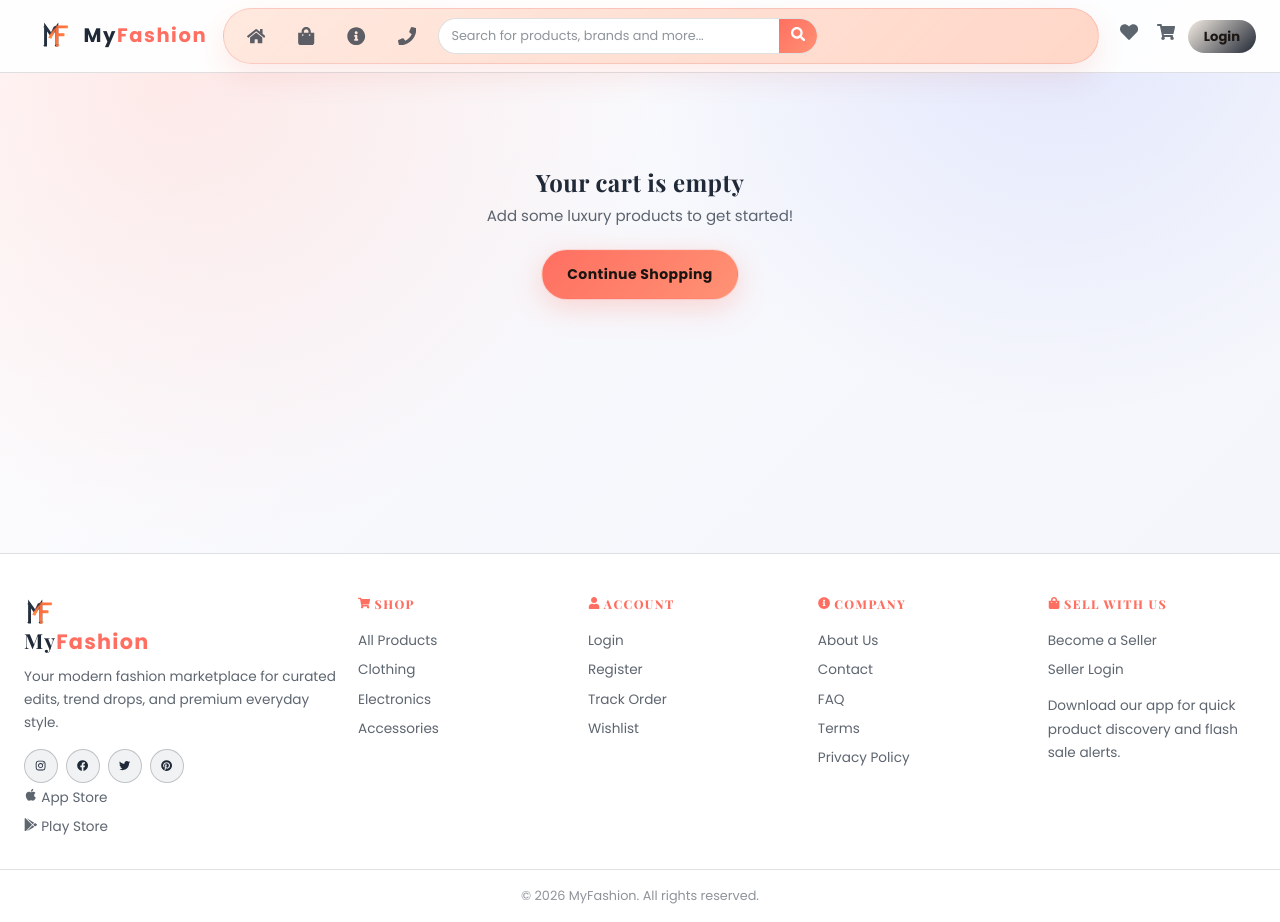
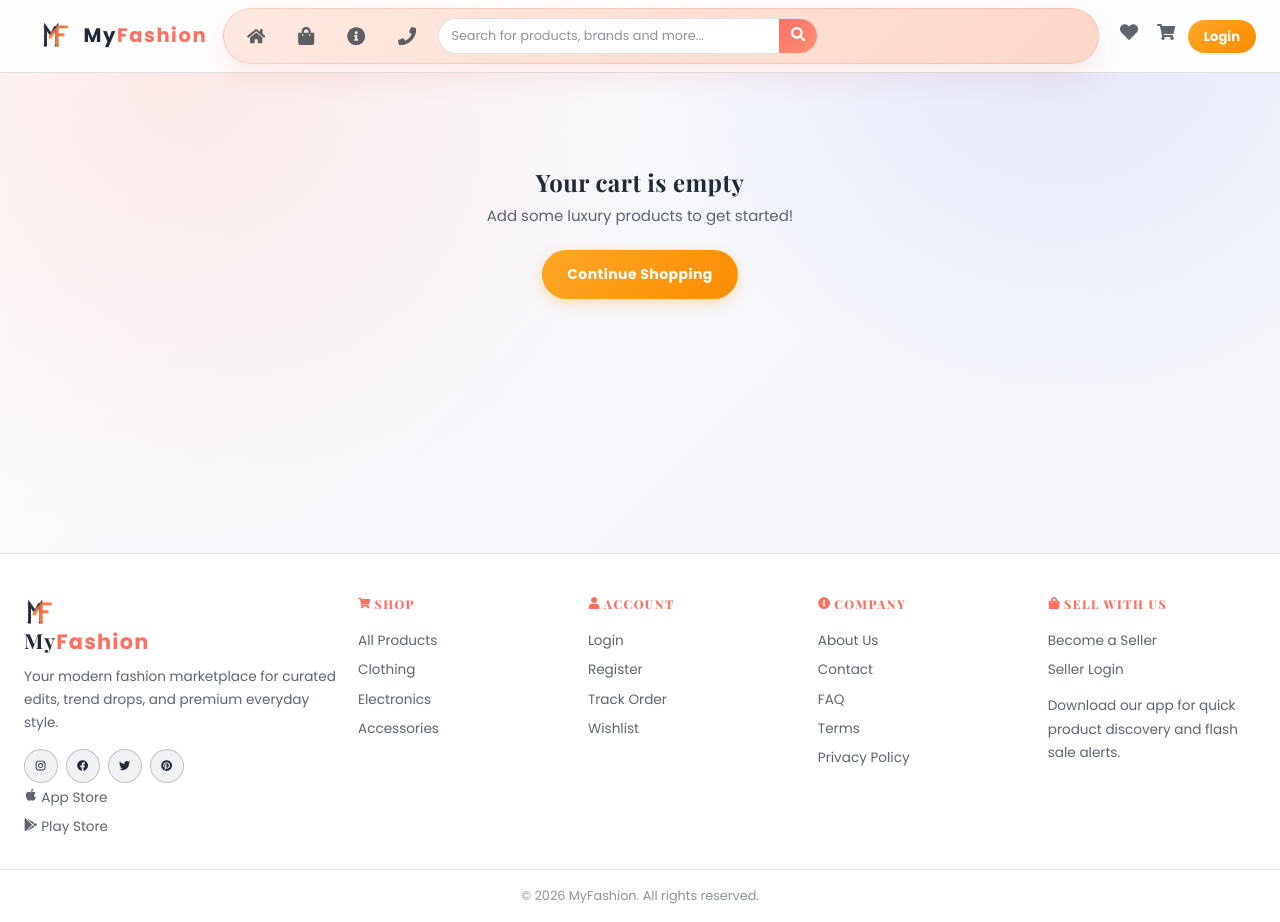
Before and after one commit to Devin471/Deploy_with_k8s_on_aws, a React (Create React App) app in the folder frontend/: page /cart in a window 1280 px wide. Built offline with nearby package versions, Linux system fonts and the light colour scheme; no server answers.

Commit message:
Change all button colors to orange gradient for consistent UI/UX across website

```diff
--- a/frontend/src/App.css
+++ b/frontend/src/App.css
@@ -24,14 +24,15 @@
 }
 
 .btn-primary {
-  background: linear-gradient(135deg, var(--coral), #ff9274);
-  color: #1a1412;
-  box-shadow: var(--glow-coral);
+  background: linear-gradient(135deg, #ffa726 0%, #fb8c00 100%);
+  color: #fff;
+  box-shadow: 0 4px 14px rgba(255, 152, 0, 0.3);
 }
 
 .btn-primary:hover {
   transform: translateY(-2px) scale(1.01);
-  box-shadow: 0 0 0 1px rgba(255, 111, 97, 0.28), 0 12px 32px rgba(255, 111, 97, 0.36);
+  box-shadow: 0 6px 20px rgba(255, 152, 0, 0.45);
+  background: linear-gradient(135deg, #fb8c00 0%, #f57c00 100%);
 }
 
 .btn-secondary {
--- a/frontend/src/components/ErrorBoundary.css
+++ b/frontend/src/components/ErrorBoundary.css
@@ -90,23 +90,24 @@
 }
 
 .btn-primary {
-  background: linear-gradient(135deg, #d4a857, #c89840);
-  color: #1a1917;
+  background: linear-gradient(135deg, #ffa726 0%, #fb8c00 100%);
+  color: #fff;
 }
 
 .btn-primary:hover {
   transform: translateY(-2px);
-  box-shadow: 0 8px 16px rgba(212, 168, 67, 0.3);
+  box-shadow: 0 8px 16px rgba(255, 152, 0, 0.4);
+  background: linear-gradient(135deg, #fb8c00 0%, #f57c00 100%);
 }
 
 .btn-secondary {
-  background: rgba(255, 255, 255, 0.1);
-  color: #d4a857;
-  border: 1px solid rgba(212, 168, 67, 0.3);
+  background: rgba(255, 167, 38, 0.1);
+  color: #f57c00;
+  border: 1px solid rgba(255, 167, 38, 0.3);
 }
 
 .btn-secondary:hover {
-  background: rgba(212, 168, 67, 0.15);
+  background: rgba(255, 167, 38, 0.2);
   transform: translateY(-2px);
 }
 
--- a/frontend/src/components/Navbar.css
+++ b/frontend/src/components/Navbar.css
@@ -137,14 +137,14 @@
 
 .nav-login-btn {
   padding: 0.45rem 1rem;
-  background: linear-gradient(135deg, var(--beige), var(--beige-soft));
-  color: #1d1714;
+  background: linear-gradient(135deg, #ffa726 0%, #fb8c00 100%);
+  color: #fff;
   font-weight: 700;
   font-size: 0.82rem;
   border-radius: 999px;
 }
 
-.nav-login-btn:hover { transform: translateY(-1px); }
+.nav-login-btn:hover { transform: translateY(-1px); box-shadow: 0 4px 12px rgba(255, 152, 0, 0.3); }
 
 .nav-dropdown { position: relative; }
 .nav-user-btn { display: flex; align-items: center; gap: 0.36rem; background: none; border: none; cursor: pointer; padding: 0.3rem; }
--- a/frontend/src/components/ProductCard.css
+++ b/frontend/src/components/ProductCard.css
@@ -155,19 +155,19 @@
 }
 
 .edit-btn {
-  background-color: #f39c12;
+  background: linear-gradient(135deg, #ffa726 0%, #fb8c00 100%);
   color: white;
 }
 
 .edit-btn:hover {
-  background-color: #e67e22;
+  background: linear-gradient(135deg, #fb8c00 0%, #f57c00 100%);
 }
 
 .delete-btn {
-  background-color: #e74c3c;
+  background: linear-gradient(135deg, #e74c3c 0%, #c0392b 100%);
   color: white;
 }
 
 .delete-btn:hover {
-  background-color: #c0392b;
+  background: linear-gradient(135deg, #c0392b 0%, #a02c21 100%);
 }
--- a/frontend/src/pages/Checkout.css
+++ b/frontend/src/pages/Checkout.css
@@ -224,9 +224,15 @@
 }
 
 .btn-primary {
-  background: #111;
+  background: linear-gradient(135deg, #ffa726 0%, #fb8c00 100%);
   color: #fff;
   padding: 0.82rem;
+  transition: all 0.3s ease;
+}
+
+.btn-primary:hover:not(:disabled) {
+  background: linear-gradient(135deg, #fb8c00 0%, #f57c00 100%);
+  transform: translateY(-2px);
 }
 
 .btn-primary:disabled {
--- a/frontend/src/pages/SellerDashboard.css
+++ b/frontend/src/pages/SellerDashboard.css
@@ -12,8 +12,8 @@
 .sd-user-info { display:flex; align-items:center; gap:.6rem; margin-bottom:.6rem; }
 .sd-user-avatar { width:32px; height:32px; border-radius:50%; background:linear-gradient(135deg,var(--gold),var(--gold-dark)); color:#000; font-size:.8rem; font-weight:700; display:flex; align-items:center; justify-content:center; }
 .sd-user-info span:last-child { color:var(--text-muted); font-size:.85rem; }
-.sd-sidebar-footer button { width:100%; padding:.5rem; background:rgba(231,76,60,.1); border:1px solid rgba(231,76,60,.2); color:#e74c3c; border-radius:var(--radius); cursor:pointer; font-size:.82rem; font-family:inherit; transition:all .3s; }
-.sd-sidebar-footer button:hover { background:rgba(231,76,60,.2); }
+.sd-sidebar-footer button { width:100%; padding:.5rem; background:linear-gradient(135deg, #ffa726 0%, #fb8c00 100%); border:1px solid rgba(255,152,0,.3); color:#fff; border-radius:var(--radius); cursor:pointer; font-size:.82rem; font-family:inherit; transition:all .3s; }
+.sd-sidebar-footer button:hover { background:linear-gradient(135deg, #fb8c00 0%, #f57c00 100%); box-shadow:0 4px 12px rgba(255,152,0,.3); }
 
 /* Hamburger Menu */
 .sd-hamburger { display:none; position:fixed; top:1rem; left:1rem; z-index:1000; width:40px; height:40px; padding:0; background:#fff; border:1px solid rgba(212,168,67,.2); border-radius:var(--radius); cursor:pointer; flex-direction:column; justify-content:center; align-items:center; gap:6px; transition:all .3s; }
@@ -49,8 +49,8 @@
 .sd-badge.shipped { background:rgba(52,152,219,.1); color:#3498db; }
 .sd-badge.delivered { background:rgba(39,174,96,.1); color:#27ae60; }
 .sd-badge.cancelled { background:rgba(231,76,60,.1); color:#e74c3c; }
-.sd-action-btn { padding:.3rem .6rem; background:rgba(212,168,67,.08); border:1px solid rgba(212,168,67,.15); color:var(--gold); border-radius:4px; cursor:pointer; font-size:.78rem; margin-right:.3rem; transition:all .3s; font-family:inherit; }
-.sd-action-btn:hover { background:var(--gold); color:#000; }
+.sd-action-btn { padding:.3rem .6rem; background:rgba(255,167,38,.1); border:1px solid rgba(255,167,38,.3); color:#f57c00; border-radius:4px; cursor:pointer; font-size:.78rem; margin-right:.3rem; transition:all .3s; font-family:inherit; }
+.sd-action-btn:hover { background:#f57c00; color:#fff; }
 .sd-action-btn.danger { background:rgba(231,76,60,.08); border-color:rgba(231,76,60,.2); color:#e74c3c; }
 .sd-action-btn.danger:hover { background:#e74c3c; color:#fff; }
 .sd-table select { padding:.3rem .5rem; background:#fff; border:1px solid rgba(31,41,55,.2); border-radius:4px; color:var(--text); font-size:.82rem; cursor:pointer; }
```
